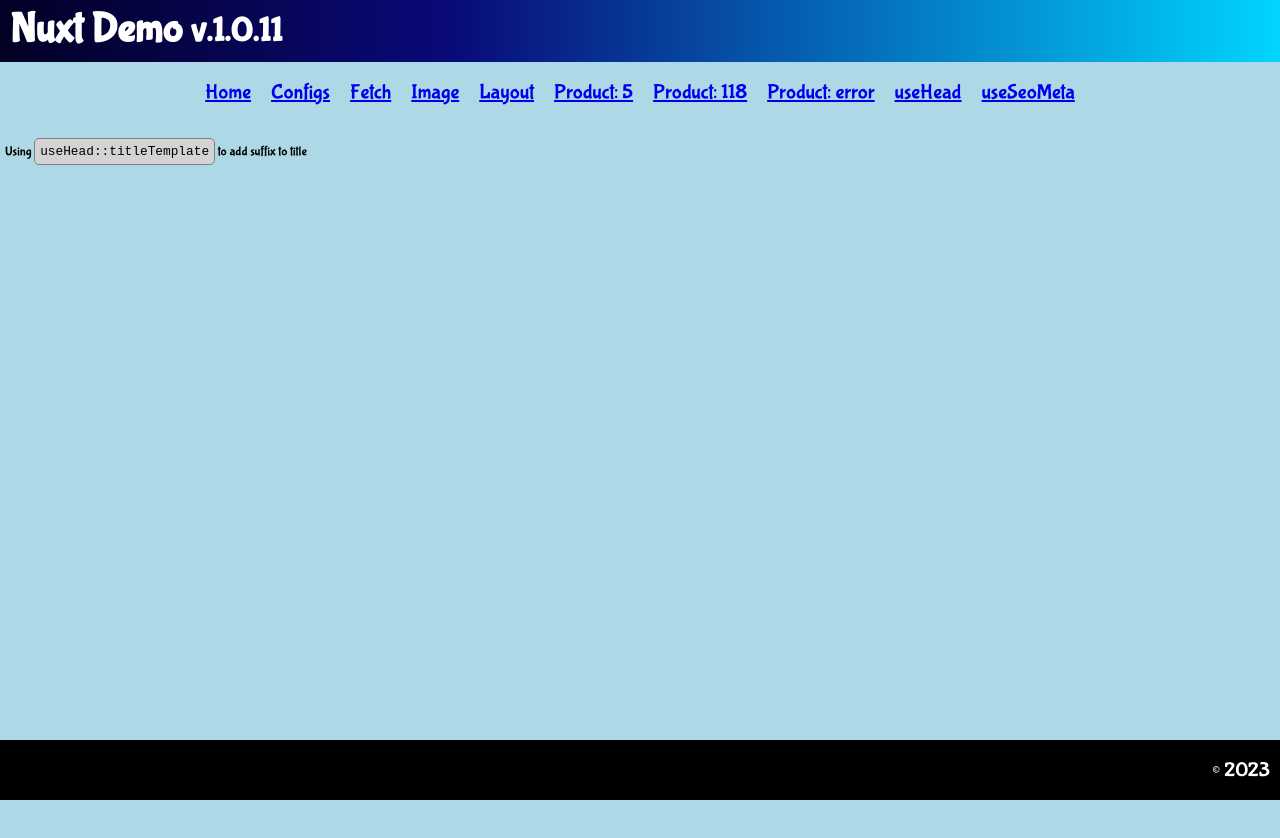
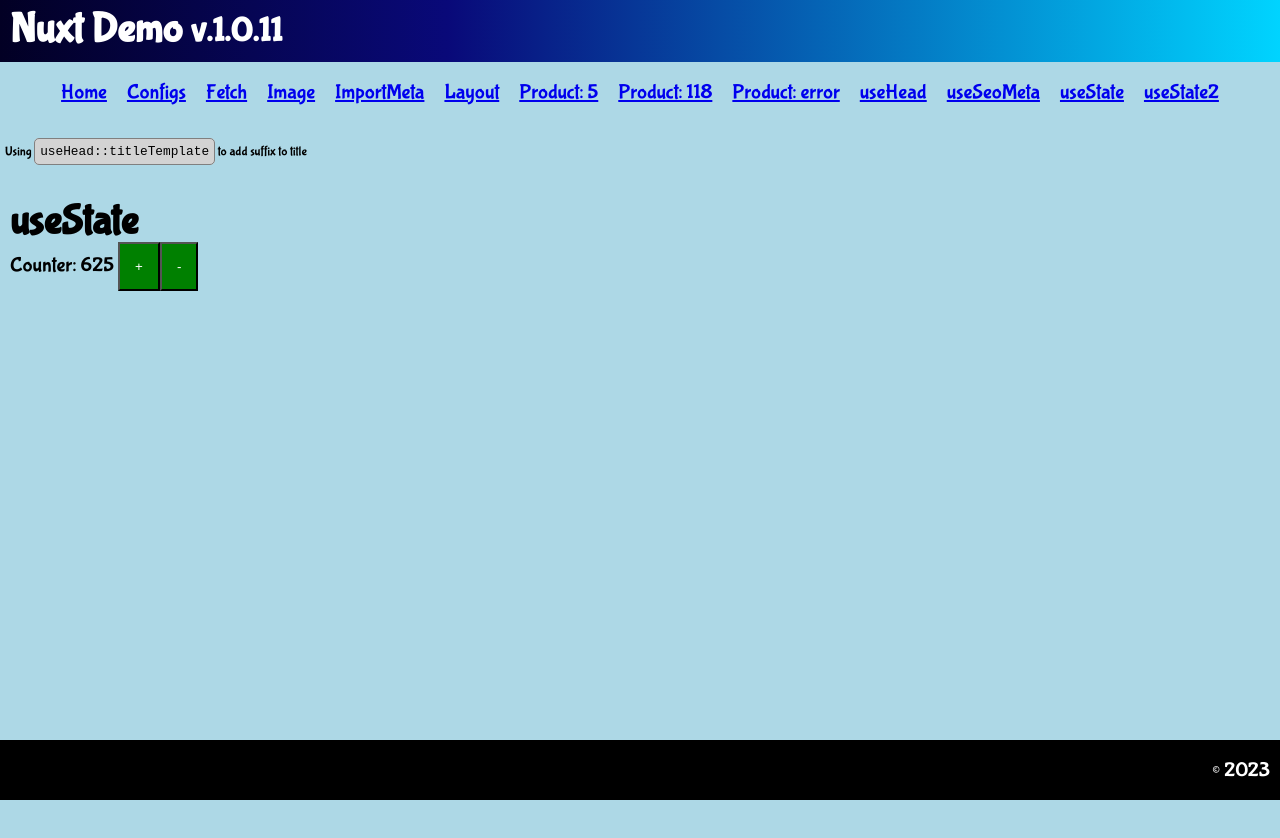
Before and after one commit to ijklim/nuxt3-demo, a Nuxt app: page /useState in a window 1280 px wide. Shown: the top 838 px of the page. Built offline with nearby package versions, Linux system fonts and the light colour scheme.

Commit message:
Fetch and state management

```diff
--- a/assets/css/main.scss
+++ b/assets/css/main.scss
@@ -17,6 +17,18 @@
   padding: 5px;
 }
 
+pre {
+  background-color: #333;
+  border-radius: 5px;
+  color: white;
+  font-family: 'Courier New', Courier, monospace;
+  font-size: 0.8rem;
+  line-height: 1rem;
+  padding: 8px;
+  /* white-space setting wraps long sentences */
+  white-space: pre-wrap;
+}
+
 p {
   margin: 15px 0px;
 }
--- a/components/RouterLinks.vue
+++ b/components/RouterLinks.vue
@@ -4,12 +4,15 @@
     { url: '/configs', name: 'Configs' },
     { url: '/fetch', name: 'Fetch' },
     { url: '/image', name: 'Image' },
+    { url: '/importMeta', name: 'ImportMeta' },
     { url: '/layout', name: 'Layout' },
     { url: '/products/5', name: 'Product: 5' },
     { url: '/products/118', name: 'Product: 118' },
     { url: '/products/error', name: 'Product: error' },
     { url: '/useHead', name: 'useHead' },
     { url: '/useSeoMeta', name: 'useSeoMeta' },
+    { url: '/useState', name: 'useState' },
+    { url: '/useState2', name: 'useState2' },
   ];
 </script>
 
--- /dev/null
+++ b/composables/states.ts
@@ -0,0 +1 @@
+export const useColor = () => useState('color', () => 'gold');
--- a/pages/fetch.vue
+++ b/pages/fetch.vue
@@ -1,13 +1,63 @@
 <script setup>
-  const { data } = await useFetch('http://api.open-notify.org/astros.json')
+  // https://nuxt.com/docs/getting-started/data-fetching
+  const url = {
+    a: 'https://jsonplaceholder.typicode.com/posts/1/comments',
+    b: 'https://api.forismatic.com/api/1.0/?method=getQuote&format=json&lang=en',
+    c: 'http://api.open-notify.org/astros.json',
+  };
+
+  const id = ref(1);
+
+  const { pending, data: comments } = useLazyFetch(url.a);
+
+  // https://nuxt.com/docs/getting-started/data-fetching#minimize-payload-size
+  const { data: quote, execute, refresh } = await useFetch(url.b, {
+    pick: ['quoteText', 'quoteAuthor'],
+    watch: [id],
+  });
+
+  const astros = await $fetch(url.c).catch((error) => error.data);
 </script>
 
 <template>
-  <span>
-    <strong>Fetching data using `useFetch()`:</strong>
+  <div style="margin-bottom:80px;">
+    <div v-if="pending">
+      useLazyFetch({{ url.a }})...
+    </div>
+    <div v-else>
+      <div v-for="comment in comments">
+        • {{ comment.id }}. {{ comment.body }}
+      </div>
+    </div>
 
-    <pre>
-      {{ data }}
-    </pre>
-  </span>
+    <strong>Fetching data using `useFetch({{ url.b }})`:</strong>
+
+    <pre>{{ quote }}</pre>
+
+    <div>
+      <button @click="execute">Get New Quote using `refresh`</button> (failing due to cors issue)
+    </div>
+
+    <div>
+      <button @click="id++">Id: {{ id }}</button> (fail as well, initial api call passes probably due to server render)
+    </div>
+
+    <strong>Fetching data using `$fetch({{ url.c }})`:</strong>
+
+    <pre>{{ astros }}</pre>
+  </div>
 </template>
+
+<style scoped>
+  pre {
+    max-height: 200px;
+    overflow-y: scroll;
+  }
+
+  button {
+    background-color: green;
+    color: white;
+    cursor: pointer;
+    padding: 5px;
+  }
+</style>
--- /dev/null
+++ b/pages/importMeta.vue
@@ -0,0 +1,13 @@
+<script setup>
+  const importMeta = import.meta;
+</script>
+
+<template>
+  <span>
+    <h1>importMeta</h1>
+
+    <div>
+      {{ importMeta }}
+    </div>
+  </span>
+</template>
--- /dev/null
+++ b/pages/useState.vue
@@ -0,0 +1,31 @@
+<script setup>
+  // https://nuxt.com/docs/getting-started/state-management
+  const counter = useState('counter', () => Math.round(Math.random() * 1000));
+</script>
+
+<template>
+  <span>
+    <h1>useState</h1>
+
+    <div>
+      Counter: {{ counter }}
+
+      <button @click="counter++">
+        +
+      </button>
+
+      <button @click="counter--">
+        -
+      </button>
+  </div>
+  </span>
+</template>
+
+<style scoped>
+  button {
+    background-color: green;
+    color: white;
+    cursor: pointer;
+    padding: 15px;
+  }
+</style>
--- /dev/null
+++ b/pages/useState2.vue
@@ -0,0 +1,19 @@
+<script setup>
+  // https://nuxt.com/docs/getting-started/state-management
+  const counter = useState('counter');
+
+  // useColor is auto imported from `composables/states.ts`
+  const color = useColor();
+</script>
+
+<template>
+  <span>
+    <h1>useState 2</h1>
+
+    <div>
+      Counter from <code>useState.vue</code>: {{ counter }}
+    </div>
+
+    <div>Color from <code>/composables/states.ts</code>: {{ color }}</div>
+  </span>
+</template>
```
